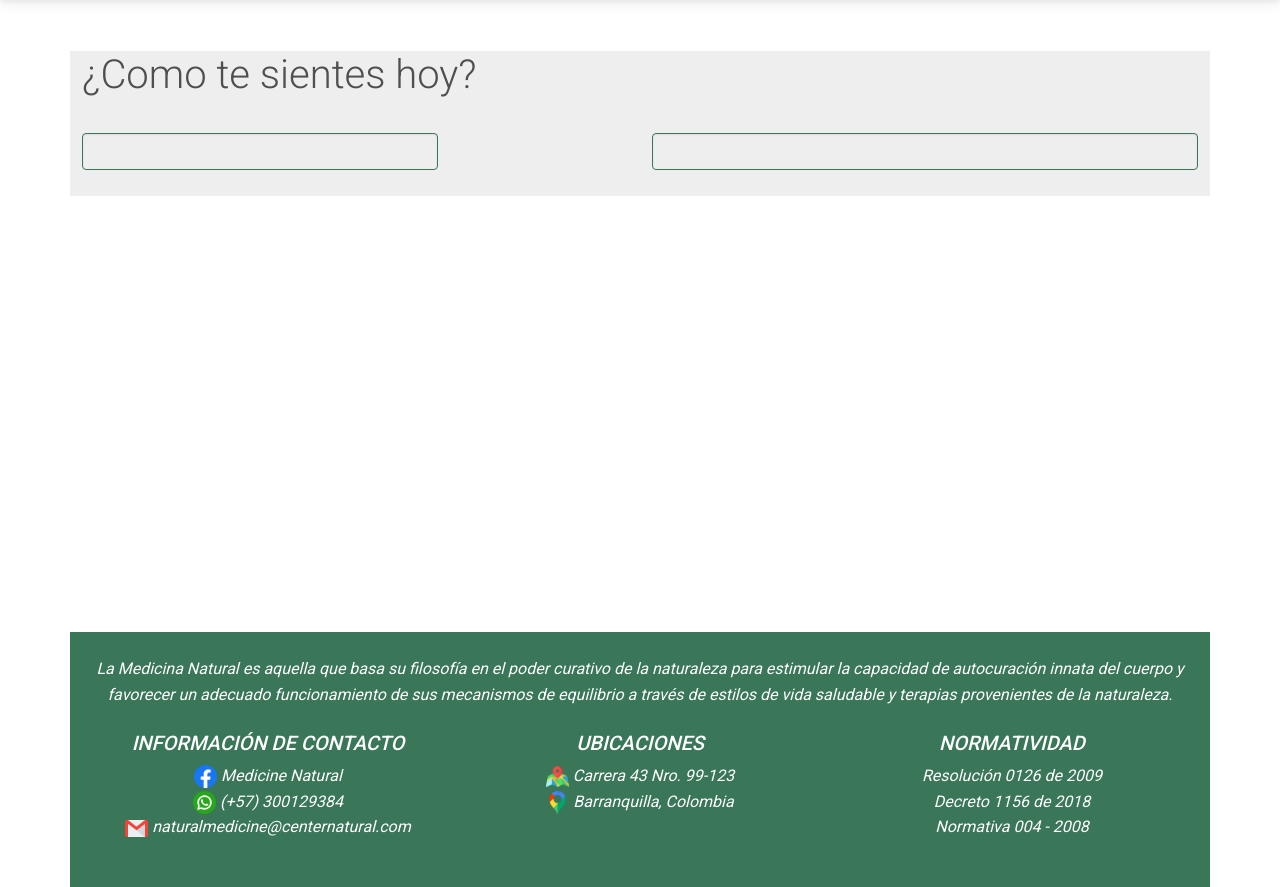
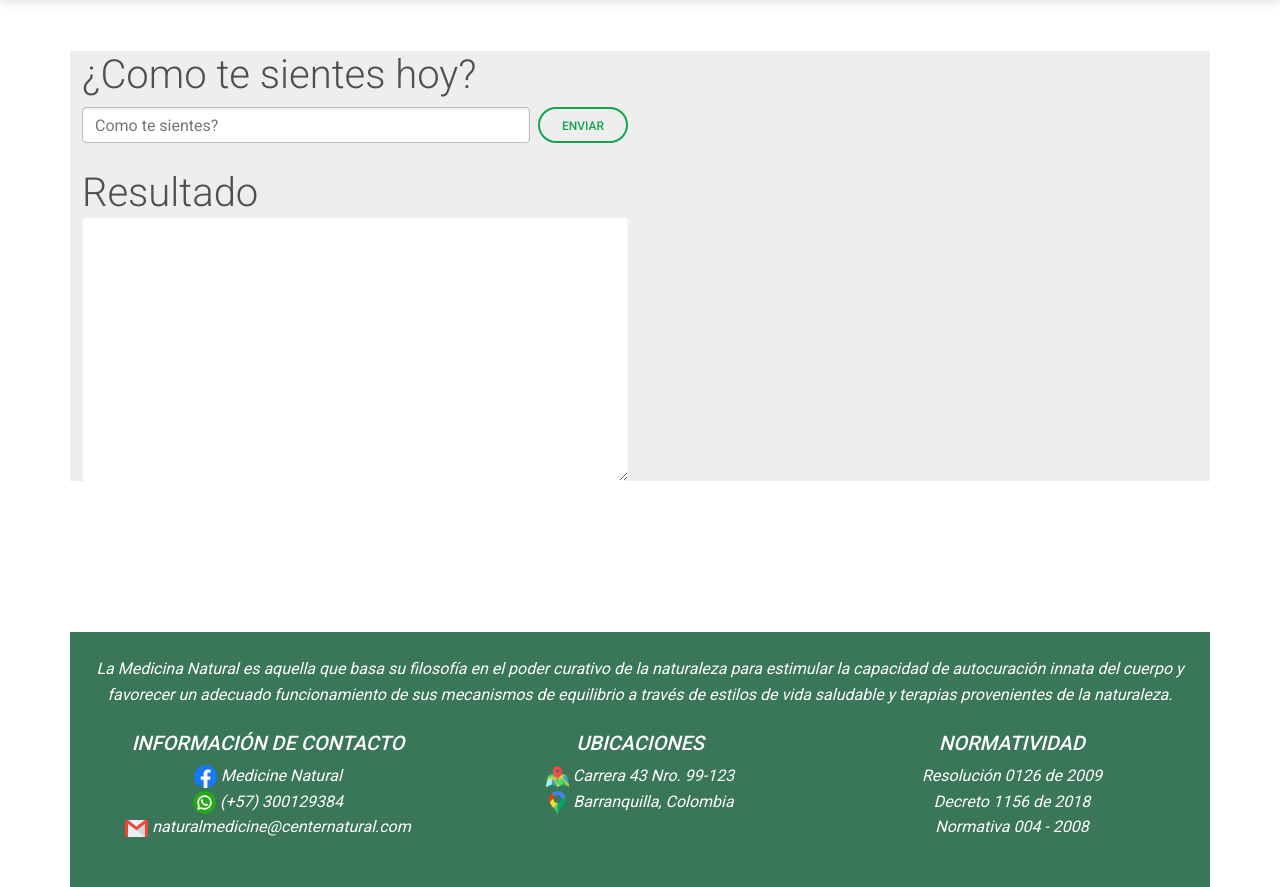
Before and after one commit to Samir117/Centro-Medicina-Natural, a Flask app: page /sentimientos_emociones in a window 1280 px wide. Shown: the part 128-1015 px from the top of the page. Run offline with Flask 2, Linux system fonts and the light colour scheme; some libraries are stand-ins or nearby versions.

Commit message:
Sentimientos Emociones

```diff
--- a/static/css/style.css
+++ b/static/css/style.css
@@ -19,86 +19,26 @@ footer {
 }
 
 
-#chat1 .form-outline .form-control~.form-notch div {
-  pointer-events: none;
-  border: 1px solid;
-  border-color: #eee;
-  box-sizing: border-box;
-  background: transparent;
+
+#txtlink {
+  border: 1px solid #3a7658;
 }
 
-#chat1 .form-outline .form-control~.form-notch .form-notch-leading {
-  left: 0;
-  top: 0;
-  height: 100%;
-  border-right: none;
-  border-radius: .65rem 0 0 .65rem;
-}
-
-#chat1 .form-outline .form-control~.form-notch .form-notch-middle {
-  flex: 0 0 auto;
-  max-width: calc(100% - 1rem);
-  height: 100%;
-  border-right: none;
-  border-left: none;
-}
-
-#chat1 .form-outline .form-control~.form-notch .form-notch-trailing {
-  flex-grow: 1;
-  height: 100%;
-  border-left: none;
-  border-radius: 0 .65rem .65rem 0;
-}
-
-#chat1 .form-outline .form-control:focus~.form-notch .form-notch-leading {
-  border-top: 0.125rem solid #39c0ed;
-  border-bottom: 0.125rem solid #39c0ed;
-  border-left: 0.125rem solid #39c0ed;
-}
-
-#chat1 .form-outline .form-control:focus~.form-notch .form-notch-leading,
-#chat1 .form-outline .form-control.active~.form-notch .form-notch-leading {
-  border-right: none;
-  transition: all 0.2s linear;
-}
-
-#chat1 .form-outline .form-control:focus~.form-notch .form-notch-middle {
-  border-bottom: 0.125rem solid;
-  border-color: #39c0ed;
-}
-
-#chat1 .form-outline .form-control:focus~.form-notch .form-notch-middle,
-#chat1 .form-outline .form-control.active~.form-notch .form-notch-middle {
-  border-top: none;
-  border-right: none;
-  border-left: none;
-  transition: all 0.2s linear;
-}
-
-#chat1 .form-outline .form-control:focus~.form-notch .form-notch-trailing {
-  border-top: 0.125rem solid #39c0ed;
-  border-bottom: 0.125rem solid #39c0ed;
-  border-right: 0.125rem solid #39c0ed;
-}
-
-#chat1 .form-outline .form-control:focus~.form-notch .form-notch-trailing,
-#chat1 .form-outline .form-control.active~.form-notch .form-notch-trailing {
-  border-left: none;
-  transition: all 0.2s linear;
-}
-
-#chat1 .form-outline .form-control:focus~.form-label {
-  color: #39c0ed;
-}
-
-#chat1 .form-outline .form-control~.form-label {
-  color: #bfbfbf;
-}
-
-#ins {
-  border: 1px solid #3a7658;
+#txtsentimientos{
+  border: #3a7658;
 }
 
 input:focus {
   outline: none;
 }
+
+
+
+#tabla{
+  margin-left: 50%;
+
+}
+
+#resultado{
+  margin-left: 50%;
+}
--- a/static/js/script.js
+++ b/static/js/script.js
@@ -120,3 +120,35 @@ async function Resumen() {
         alert('Campos Incompletos')
     }
 }
+
+
+async function Sentimiento() {
+   let  input;
+   input = document.getElementById("inputsentimientos").value;
+    if (input) {
+        var info = new FormData();
+        info.append('expresion', input)
+
+        let fetchData = {
+            method: 'POST',
+            body: info,
+            headers: new Headers()
+        }
+
+        let resultados = await fetch('http://127.0.0.1:5000/api_sentimientos', fetchData)
+            .then(res => res.json())
+            .then(resultados => {
+                console.log(resultados)
+                var inputsentimiento = document.getElementById("txtsentimientos");
+                inputsentimiento.value = resultados['compound']
+
+
+
+
+
+            })
+
+    } else {
+        alert('Campos Incompletos')
+    }
+}
--- a/templates/resumen.html
+++ b/templates/resumen.html
@@ -8,7 +8,7 @@
             <form class="d-flex" role="search">
                 <input class="form-control me-2" type="search" id="txtlink" placeholder="Pega aqui tu link" aria-label="Enviar">
 
-                <button onclick="Resumen()" class="btn btn-outline-success btn-rounded" data-mdb-ripple-color="dark" type="button">Enviar</button>
+                <button onclick="Resumen()" id="button" class="btn btn-outline-success btn-rounded" data-mdb-ripple-color="dark" type="button">Enviar</button>
             </form>
         </div>
     </div>
--- a/templates/sentimientos_emociones.html
+++ b/templates/sentimientos_emociones.html
@@ -2,29 +2,22 @@
 {% block body %}
 <div class="container" style="background: #eeeeee;">
     <h1 class=" display-6"> ¿Como te sientes hoy? </h1>
-    <br>
     <div class="row">
-        <div class="col-lg-4 col-sm-4 col-md-4" >
-            <div class="form-outline">
-                <input type="text" id="ins" class="form-control" data-mdb-showcounter="true" maxlength="20" />
-                <label class="form-label" for="form16"></label>
-                <div class="form-helper"></div>
-              </div>
-              <br>
+        <div class="col-lg-6 col-md-6 col-sm-6">
+            <form class="d-flex" role="search">
+                <input class="form-control me-2" type="search" id="inputsentimientos" placeholder="Como te sientes?" aria-label="Enviar">
+                <button onclick="Sentimiento()" id="button" class="btn btn-outline-success btn-rounded" data-mdb-ripple-color="dark" type="button">Enviar</button>
+            </form>
+        </div>
+    </div>
+        <div class="row">
+        <div class="col-lg-6 col-sm-6 col-md-6">
+            <br>
+            <label for="exampleFormControlTextarea1" class="display-6"> Resultado</label>
+            <textarea class="form-control" id="txtsentimientos" rows="10"></textarea>
         </div>
 
-        <div class="col-lg-2 col-sm-2 col-md-2" >
-              <br>
-        </div>
 
-        <div class="col-lg-6 col-sm-6 col-md-6" >
-            <div class="form-outline">
-                <input type="text" id="ins" class="form-control" data-mdb-showcounter="true" maxlength="20" />
-                <label class="form-label" for="form16"></label>
-                <div class="form-helper"></div>
-              </div>
-              <br>
-        </div>
     </div>
 </div>
 {% endblock %}
```
Lines whose indentation alone changed are shown as unchanged.
